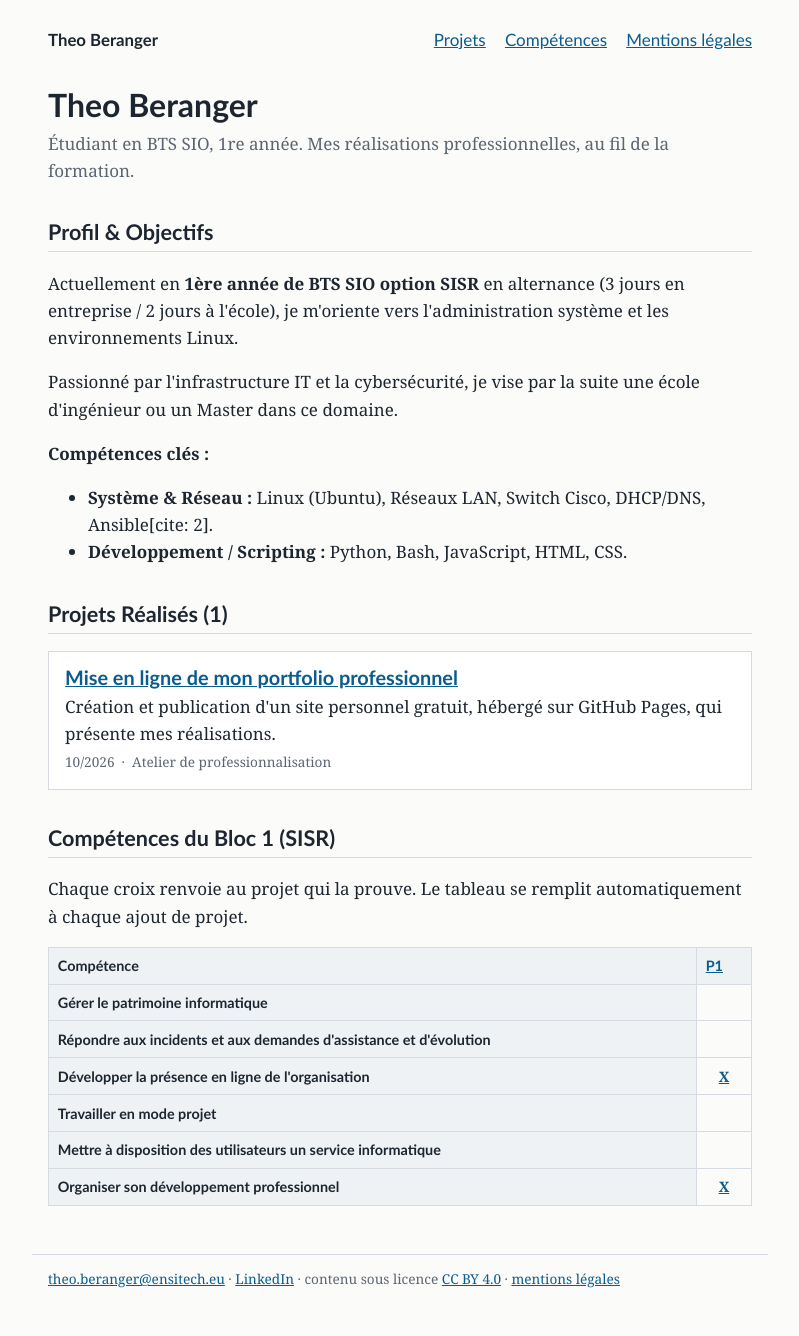
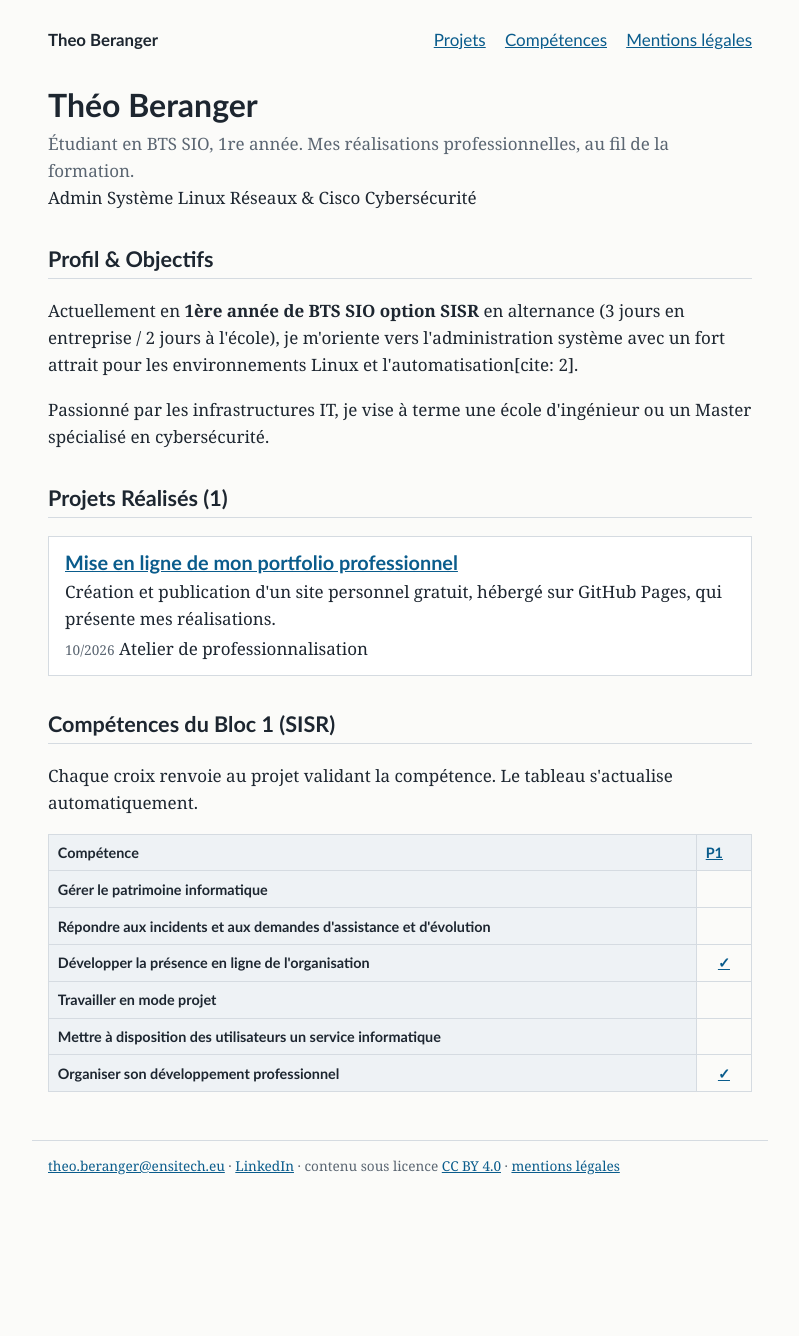
Before and after one commit to ThEbRnGGMS/portfolio, a Jekyll site: the page built from index.html, in a window 1280 px wide. Shown: the whole page, without its empty margins (240-1039 px from the left). Built offline with Jekyll 4.4.1, drawn with Linux system fonts in a browser that asks for light colours; after the commit the page ends 1222 px from its top, so only the background shows below that.

Commit message:
Amélioration

```diff
--- a/index.html
+++ b/index.html
@@ -3,48 +3,48 @@ layout: default
 title: "Accueil"
 ---
 
-<div class="hero-section">
-    <h1>{{ site.title }}</h1>
+<div class="hero-card">
+    <h1>Théo Beranger</h1>
     <p class="sous-titre">{{ site.description }}</p>
+    <div class="hero-badges">
+        <span class="badge"><i class="fa-solid fa-server"></i> Admin Système Linux</span>
+        <span class="badge"><i class="fa-solid fa-network-wired"></i> Réseaux & Cisco</span>
+        <span class="badge"><i class="fa-solid fa-shield-halved"></i> Cybersécurité</span>
+    </div>
 </div>
 
-<!-- Section Profil & Objectifs -->
-<section class="profil-section">
-    <h2><i class="fa-solid fa-user"></i> Profil & Objectifs</h2>
-    <div class="profil-content">
-        <p>Actuellement en <strong>1ère année de BTS SIO option SISR</strong> en alternance (3 jours en entreprise / 2 jours à l'école), je m'oriente vers l'administration système et les environnements Linux.</p>
-        <p>Passionné par l'infrastructure IT et la cybersécurité, je vise par la suite une école d'ingénieur ou un Master dans ce domaine.</p>
-
-        <div class="skills-summary">
-            <p><strong>Compétences clés :</strong></p>
-            <ul>
-                <li><strong>Système & Réseau :</strong> Linux (Ubuntu), Réseaux LAN, Switch Cisco, DHCP/DNS, Ansible[cite: 2].</li>
-                <li><strong>Développement / Scripting :</strong> Python, Bash, JavaScript, HTML, CSS.</li>
-            </ul>
-        </div>
+<!-- Section Profil -->
+<section class="content-section">
+    <h2><i class="fa-solid fa-user-gear"></i> Profil & Objectifs</h2>
+    <div class="card-glass">
+        <p>Actuellement en <strong>1ère année de BTS SIO option SISR</strong> en alternance (3 jours en entreprise / 2 jours à l'école), je m'oriente vers l'administration système avec un fort attrait pour les environnements Linux et l'automatisation[cite: 2].</p>
+        <p>Passionné par les infrastructures IT, je vise à terme une école d'ingénieur ou un Master spécialisé en cybersécurité.</p>
     </div>
 </section>
 
 {% assign projets = site.projets | sort: "date" | reverse %}
 
 <!-- Section Projets -->
-<section class="projets-section">
+<section class="content-section">
     <h2 id="projets"><i class="fa-solid fa-folder-open"></i> Projets Réalisés ({{ projets.size }})</h2>
     <div class="projets-grid">
     {% for p in projets %}
     <article class="carte">
         <h3><a href="{{ p.url | relative_url }}">{{ p.title }}</a></h3>
         <p>{{ p.resume }}</p>
-        <p class="meta"><i class="fa-regular fa-calendar"></i> {{ p.date | date: "%m/%Y" }} &nbsp;·&nbsp; <span class="cadre-badge">{{ p.cadre }}</span></p>
+        <div class="carte-footer">
+            <span class="meta"><i class="fa-regular fa-calendar"></i> {{ p.date | date: "%m/%Y" }}</span>
+            <span class="cadre-badge">{{ p.cadre }}</span>
+        </div>
     </article>
     {% endfor %}
     </div>
 </section>
 
 <!-- Section Tableau de Compétences (Bloc 1) -->
-<section class="competences-section">
+<section class="content-section">
     <h2 id="competences"><i class="fa-solid fa-table-cells"></i> Compétences du Bloc 1 (SISR)</h2>
-    <p class="section-desc">Chaque croix renvoie au projet qui la prouve. Le tableau se remplit automatiquement à chaque ajout de projet.</p>
+    <p class="section-desc">Chaque croix renvoie au projet validant la compétence. Le tableau s'actualise automatiquement.</p>
 
     <div class="defile">
     <table class="competences-table">
@@ -63,7 +63,7 @@ title: "Accueil"
                 {% for p in projets %}
                 <td class="case">
                     {% if p.competences contains c.code %}
-                    <a href="{{ p.url | relative_url }}" aria-label="{{ c.libelle }} : {{ p.title }}" class="check-link">X</a>
+                    <a href="{{ p.url | relative_url }}" aria-label="{{ c.libelle }} : {{ p.title }}" class="check-link">✓</a>
                     {% endif %}
                 </td>
                 {% endfor %}
```
